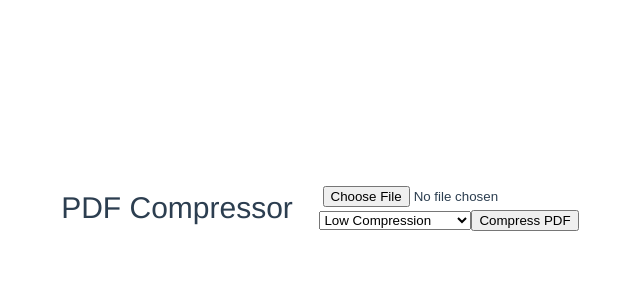
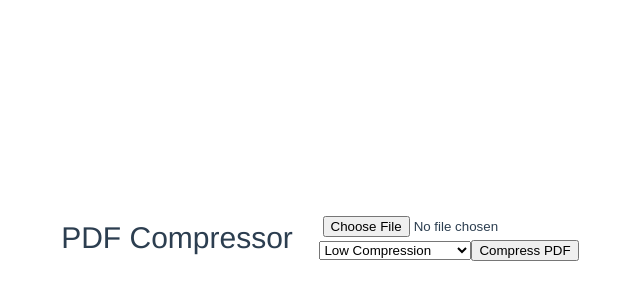
Before and after one commit to NerdNextDoor-Technologies/PixelPerfect, a Vue app in the folder vue-project/: page / in a window 1280 px wide. Shown: the part 222-522 px from the top of the page, without its empty margins (23-663 px from the left). Built offline with nearby package versions, Linux system fonts and the light colour scheme.

Commit message:
styles moved to assets

```diff
--- a/vue-project/src/App.vue
+++ b/vue-project/src/App.vue
@@ -77,13 +77,5 @@ export default {
 };
 </script>
 
-<style scoped>
-#app {
-  font-family: Avenir, Helvetica, Arial, sans-serif;
-  -webkit-font-smoothing: antialiased;
-  -moz-osx-font-smoothing: grayscale;
-  text-align: center;
-  color: #2c3e50;
-  margin-top: 60px;
-}
-</style>
+
+<style src="./assets/styles/PdfStyles.css"></style>
--- a/vue-project/src/assets/styles/PdfStyles.css
+++ b/vue-project/src/assets/styles/PdfStyles.css
@@ -1,67 +1,8 @@
-body {
-  display: flex;
-  justify-content: center;
-  align-items: center;
-  height: 100vh;
-  margin: 0;
+#app {
+  font-family: Avenir, Helvetica, Arial, sans-serif;
+  -webkit-font-smoothing: antialiased;
+  -moz-osx-font-smoothing: grayscale;
+  text-align: center;
+  color: #2c3e50;
+  margin-top: 60px;
 }
-
-#app {
-  display: flex;
-  flex-direction: column;
-  align-items: flex-start;
-  font-family: Arial, sans-serif;
-  margin: 20px;
-  border: 1px solid #ccc;
-  padding: 20px;
-  border-radius: 8px;
-  box-shadow: 0 0 10px rgba(0, 0, 0, 0.1);
-  background-color: #fff;
-}
-
-h1 {
-  margin-bottom: 20px;
-}
-
-label {
-  margin-top: 10px;
-}
-
-button {
-  margin-top: 10px;
-  padding: 10px 15px;
-  background-color: #007bff;
-  color: white;
-  border: none;
-  border-radius: 4px;
-  cursor: pointer;
-}
-
-button:hover {
-  background-color: #0056b3;
-}
-
-button:disabled {
-  background-color: #cccccc;
-  cursor: not-allowed;
-}
-
-button.blurred {
-  filter: blur(2px);
-}
-
-select {
-  margin-top: 10px;
-  padding: 5px;
-  width: 215px;
-}
-
-.downloading-message {
-  color: green;
-  margin-top: 10px;
-}
-
-.error {
-  color: red;
-  margin-top: 10px;
-}
```
